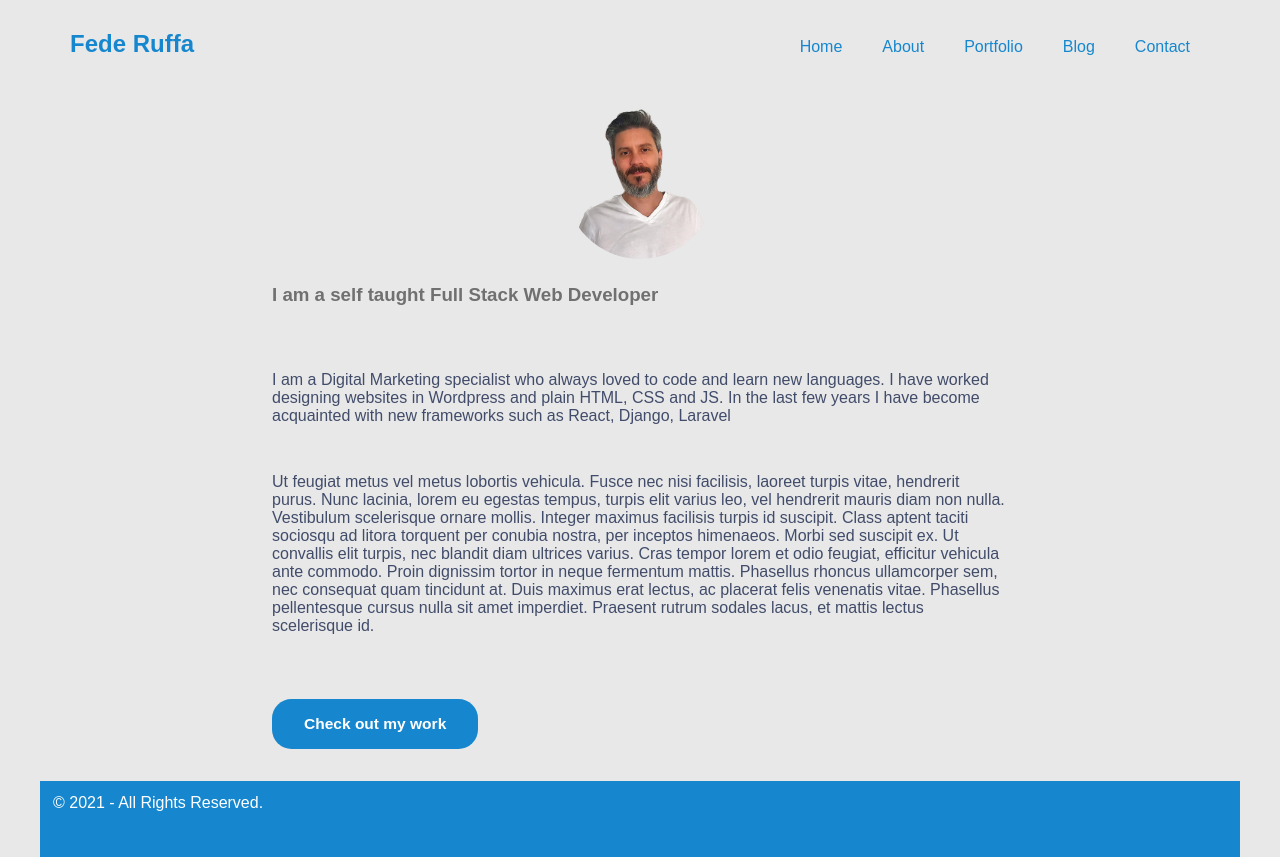
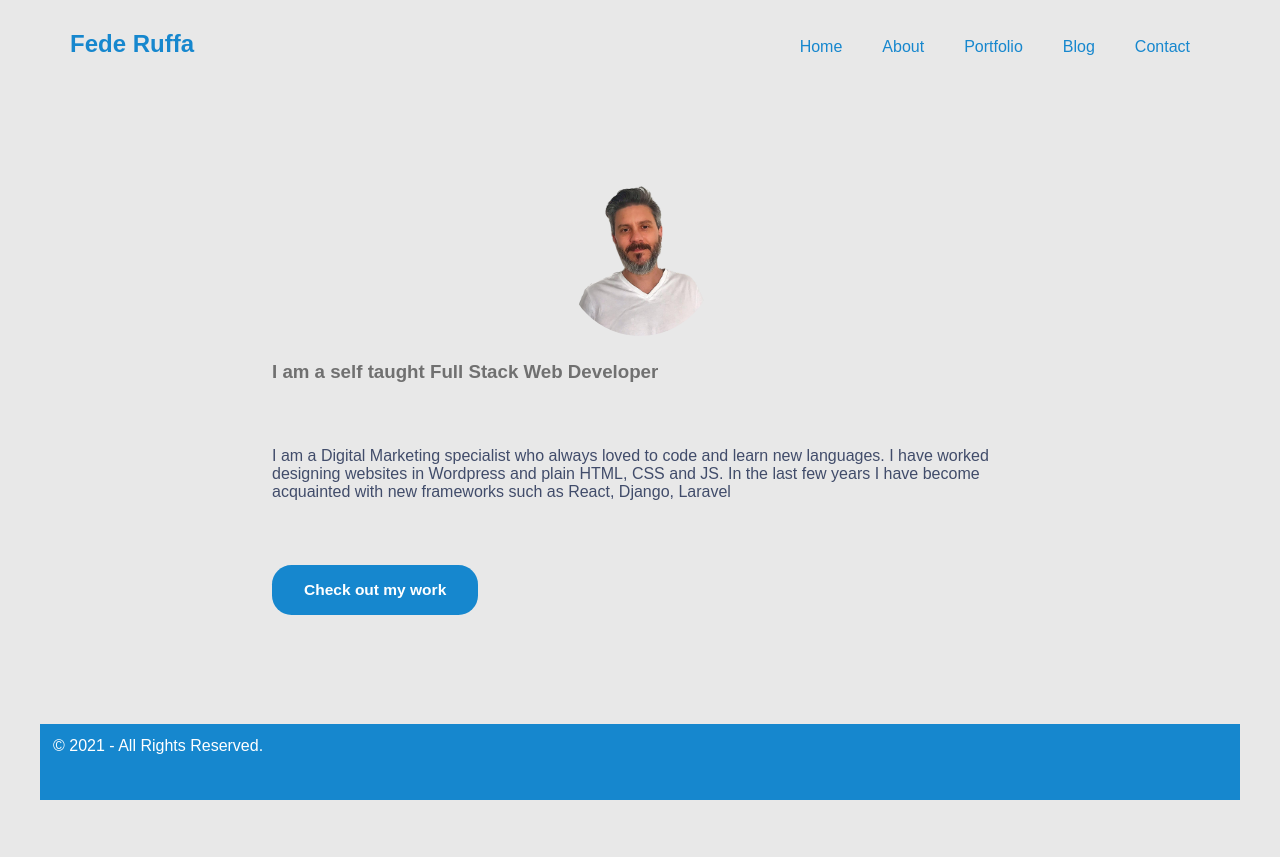
Before and after one commit to elraffa/portfolio, a Next.js app: page /about in a window 1280 px wide. After the commit the page ends 800 px from the top, so only its background shows below. Built offline with nearby package versions, Linux system fonts and the light colour scheme; a web font is replaced by a local one.

Commit message:
change bio

```diff
--- a/pages/about.js
+++ b/pages/about.js
@@ -56,21 +56,6 @@ export default function About() {
           HTML, CSS and JS. In the last few years I have become acquainted with
           new frameworks such as React, Django, Laravel
         </p>
-        <p>
-          Ut feugiat metus vel metus lobortis vehicula. Fusce nec nisi
-          facilisis, laoreet turpis vitae, hendrerit purus. Nunc lacinia, lorem
-          eu egestas tempus, turpis elit varius leo, vel hendrerit mauris diam
-          non nulla. Vestibulum scelerisque ornare mollis. Integer maximus
-          facilisis turpis id suscipit. Class aptent taciti sociosqu ad litora
-          torquent per conubia nostra, per inceptos himenaeos. Morbi sed
-          suscipit ex. Ut convallis elit turpis, nec blandit diam ultrices
-          varius. Cras tempor lorem et odio feugiat, efficitur vehicula ante
-          commodo. Proin dignissim tortor in neque fermentum mattis. Phasellus
-          rhoncus ullamcorper sem, nec consequat quam tincidunt at. Duis maximus
-          erat lectus, ac placerat felis venenatis vitae. Phasellus pellentesque
-          cursus nulla sit amet imperdiet. Praesent rutrum sodales lacus, et
-          mattis lectus scelerisque id.{" "}
-        </p>
         <Link href="/portfolio">
           <a>
             <button className="sm-btn">Check out my work</button>
```
